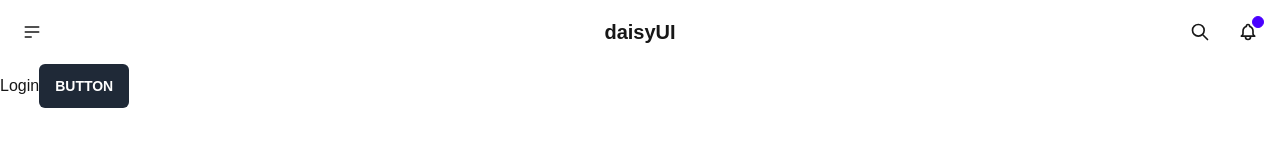
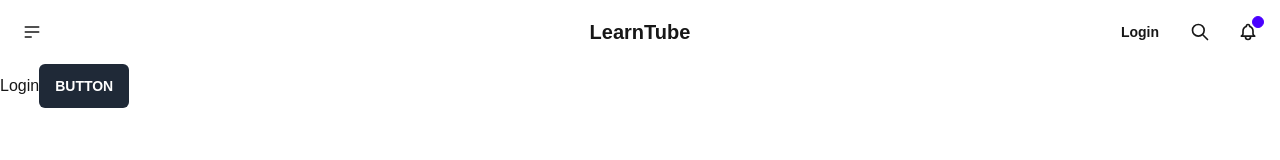
Before and after one commit to StackMERNer/LearnTube, a Next.js app: page / in a window 1280 px wide. Shown: the top 160 px of the page. Built offline with nearby package versions, Linux system fonts and the light colour scheme; no server answers.

Commit message:
update NavBar.tsx

```diff
--- a/components/NavBar.tsx
+++ b/components/NavBar.tsx
@@ -1,6 +1,11 @@
+import { getSession } from "@auth0/nextjs-auth0";
 import React from "react";
+import Link from "next/link"; // Import Link for navigation
 
-const NavBar = () => {
+const NavBar = async () => {
+  const session = await getSession();
+  const user = session?.user;
+
   return (
     <div className="navbar bg-base-100 container mx-auto">
       <div className="navbar-start">
@@ -38,9 +43,28 @@ const NavBar = () => {
         </div>
       </div>
       <div className="navbar-center">
-        <a className="btn btn-ghost text-xl">daisyUI</a>
+        <a className="btn btn-ghost text-xl">LearnTube</a>
       </div>
       <div className="navbar-end">
+        {user ? (
+          // If user is signed in, show their name and a logout button
+          <div className="flex items-center">
+            <span className="mr-2">Welcome, {user.name}!</span>
+            <Link href="/api/auth/logout" className="btn btn-ghost">
+              Logout
+            </Link>
+          </div>
+        ) : (
+          // If user is not signed in, show login/signup buttons
+          <div>
+            <Link href="/api/auth/login" className="btn btn-ghost">
+              Login
+            </Link>
+            {/* <Link href="/api/auth/signup" className="btn btn-ghost ml-2">
+              Signup
+            </Link> */}
+          </div>
+        )}
         <button className="btn btn-ghost btn-circle">
           <svg
             xmlns="http://www.w3.org/2000/svg"
```
